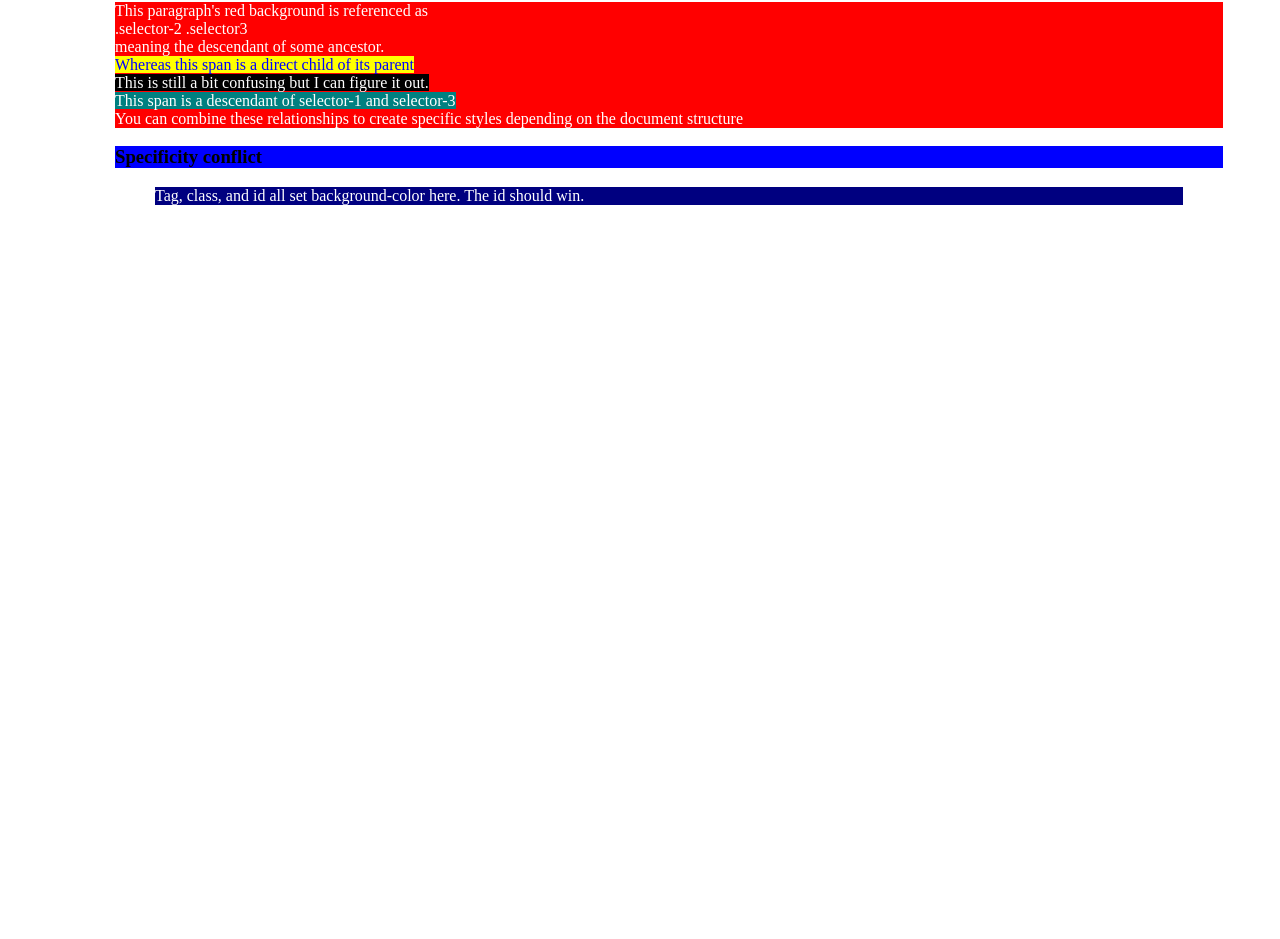
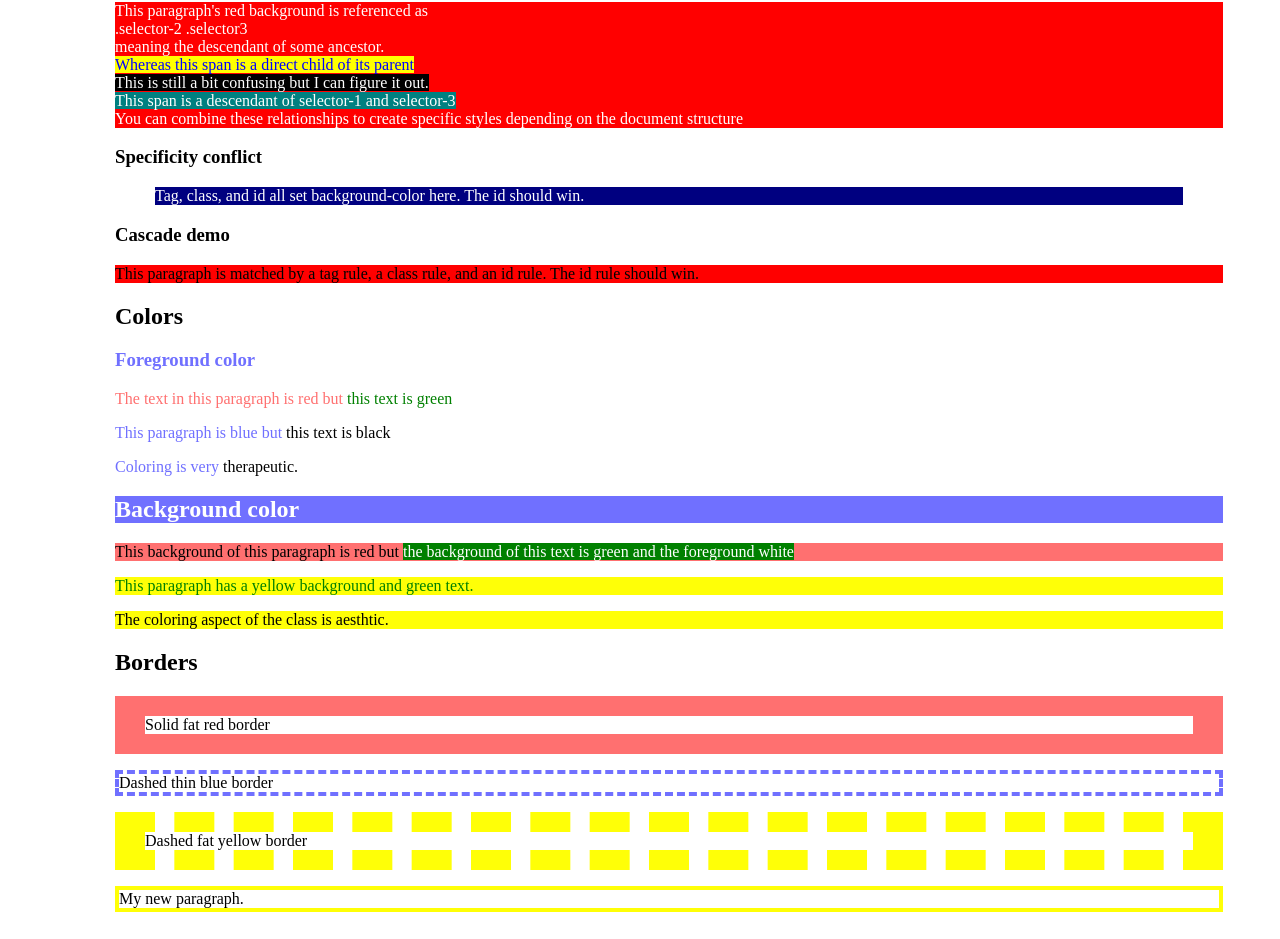
Before and after one commit to dssherka/kambaz-next-js-cs5610-09-fa26-tues, a Next.js app: page /labs/lab2 in a window 1280 px wide. Shown: the part 786-1725 px from the top of the page. Before the commit the page ends 1018 px from the top, so only its background shows below. Built offline with nearby package versions, Linux system fonts and the light colour scheme.

Commit message:
Add Lab 2 components for CSS demonstrations and styling examples

```diff
--- /dev/null
+++ b/app/labs/lab2/BackgroundColors.tsx
@@ -0,0 +1,17 @@
+export default function BackgroundColors() {
+  return (
+    <div id="wd-css-background-colors">
+      <h2 className="wd-bg-color-blue wd-fg-color-white">Background color</h2>
+      <p className="wd-bg-color-red wd-fg-color-black">
+        This background of this paragraph is red but{" "}
+        <span className="wd-bg-color-green wd-fg-color-white">
+          the background of this text is green and the foreground white
+        </span>
+      </p>
+      <p id="wd-ai-bg" className="wd-bg-color-yellow wd-fg-color-green">
+        This paragraph has a yellow background and green text.
+      </p>
+      <p className="wd-bg-color-yellow wd-fg-color-black">The coloring aspect of the class is aesthtic.</p>
+    </div>
+  );
+}
--- /dev/null
+++ b/app/labs/lab2/Borders.tsx
@@ -0,0 +1,17 @@
+export default function Borders() {
+  return (
+    <div id="wd-css-borders">
+      <h2>Borders</h2>
+      <p className="wd-border-fat wd-border-red wd-border-solid">
+        Solid fat red border
+      </p>
+      <p className="wd-border-thin wd-border-blue wd-border-dashed">
+        Dashed thin blue border
+      </p>
+      <p id="wd-ai-border" className="wd-border-fat wd-border-dashed wd-border-yellow">
+        Dashed fat yellow border
+      </p>
+      <p className="wd-border-solid wd-border-yellow wd-border-thin">My new paragraph.</p>
+    </div>
+  );
+}
--- /dev/null
+++ b/app/labs/lab2/ForegroundColors.tsx
@@ -0,0 +1,18 @@
+export default function ForegroundColors() {
+  return (
+    <div id="wd-css-colors">
+      <h2>Colors</h2>
+      <h3 className="wd-fg-color-blue">Foreground color</h3>
+      <p className="wd-fg-color-red">
+        The text in this paragraph is red but{" "}
+        <span className="wd-fg-color-green">this text is green</span>
+      </p>
+      <p id="wd-ai-fg" className="wd-fg-color-blue">
+        This paragraph is blue but{" "}
+        <span className="wd-fg-color-black">this text is black</span>
+      </p>
+      <p className="wd-fg-color-blue">Coloring is very <span className="wd-fg-color-black">
+        therapeutic.</span></p>
+    </div>
+  );
+}
--- a/app/labs/lab2/index.css
+++ b/app/labs/lab2/index.css
@@ -20,12 +20,12 @@ p#wd-id-selector-3{
     color: red;
 }
 
-h2 {
+#wd-lab2 h2 {
   background-color: navy;
   color: white;
 }
 
-h3 {
+#wd-lab2 h3 {
     background-color: blue;
     color: black;
 }
@@ -75,3 +75,36 @@ h3 {
 blockquote {
   background-color: green;
 }
+
+/* Cascade demo: id (1,0,0) beats class (0,1,0) beats tag (0,0,1) — the id rule should win */
+/* :where() keeps specificity at (0,0,1), same as a bare "p", but scopes the match to this section */
+:where(#wd-ai-cascade-demo) p {
+  background-color: green;
+}
+.wd-ai-cascade {
+  background-color: yellow;
+}
+#wd-ai-cascade {
+  background-color: red;
+}
+
+.wd-fg-color-black { color: black; }
+.wd-fg-color-white { color: white; }
+.wd-fg-color-blue { color: #7070ff; }
+.wd-fg-color-red { color: #ff7070; }
+.wd-fg-color-green { color: green; }
+
+.wd-bg-color-yellow { background-color: #ffff07; }
+.wd-bg-color-blue { background-color: #7070ff; }
+.wd-bg-color-red { background-color: #ff7070; }
+.wd-bg-color-green { background-color: green; }
+.wd-bg-color-gray { background-color: lightgray; }
+
+
+.wd-border-fat { border-width: 20px 30px 20px 30px; }
+.wd-border-thin { border-width: 4px; }
+.wd-border-solid { border-style: solid; }
+.wd-border-dashed { border-style: dashed; }
+.wd-border-yellow { border-color: #ffff07; }
+.wd-border-red { border-color: #ff7070; }
+.wd-border-blue { border-color: #7070ff; }
--- a/app/labs/lab2/page.tsx
+++ b/app/labs/lab2/page.tsx
@@ -1,10 +1,14 @@
+import React from "react";
 import "./index.css";
+import ForegroundColors from "./ForegroundColors";
+import BackgroundColors from "./BackgroundColors";
+import Borders from "./Borders";
 
 
 export default function Lab2() {
   return (
     <>
-    <div id="wd-lab2">
+      <div id="wd-lab2">
           <h2>Lab 2 - Cascading Style Sheets</h2>
           <h3>Styling with the STYLE attribute</h3>
           <p>
@@ -99,6 +103,18 @@ export default function Lab2() {
   </blockquote>
 </div>
 
+<div id="wd-ai-cascade-demo">
+  <h3>Cascade demo</h3>
+  <p id="wd-ai-cascade" className="wd-ai-cascade">
+    This paragraph is matched by a tag rule, a class rule, and an id rule.
+    The id rule should win.
+  </p>
+</div>
+<ForegroundColors />
+<BackgroundColors />
+<Borders />
+
     </>
+
   );
 }
```
